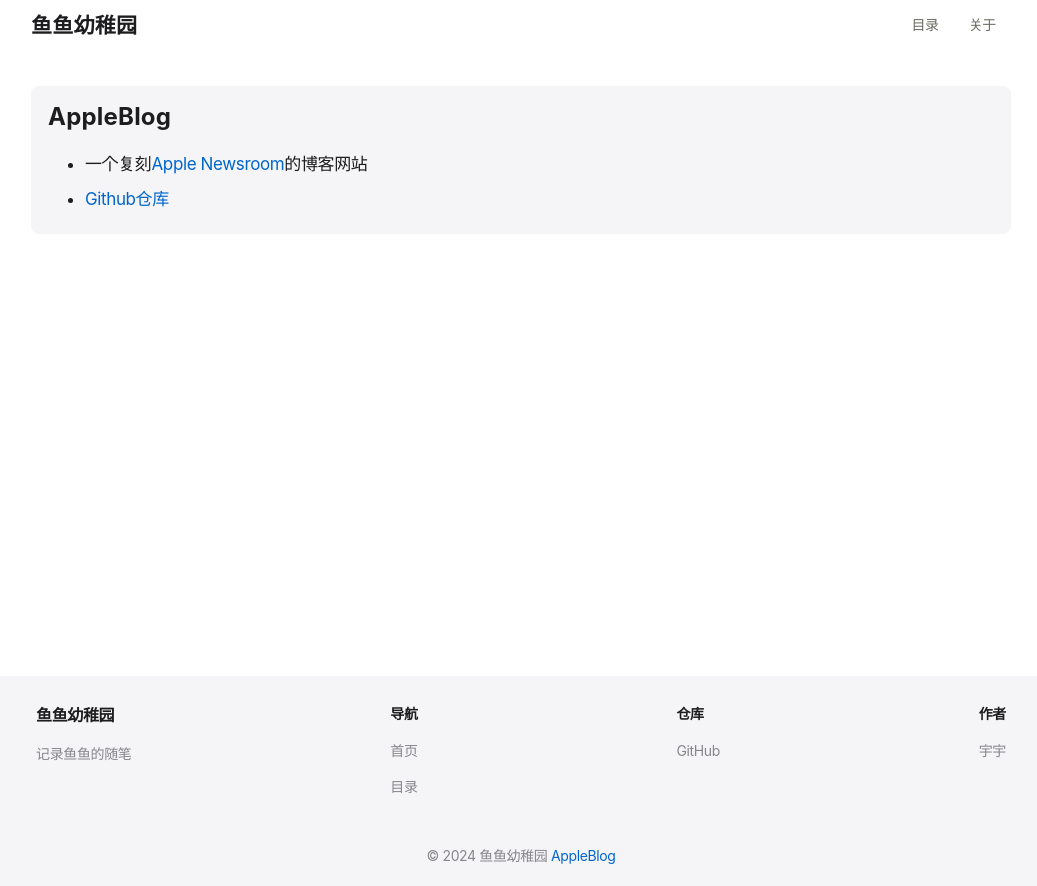
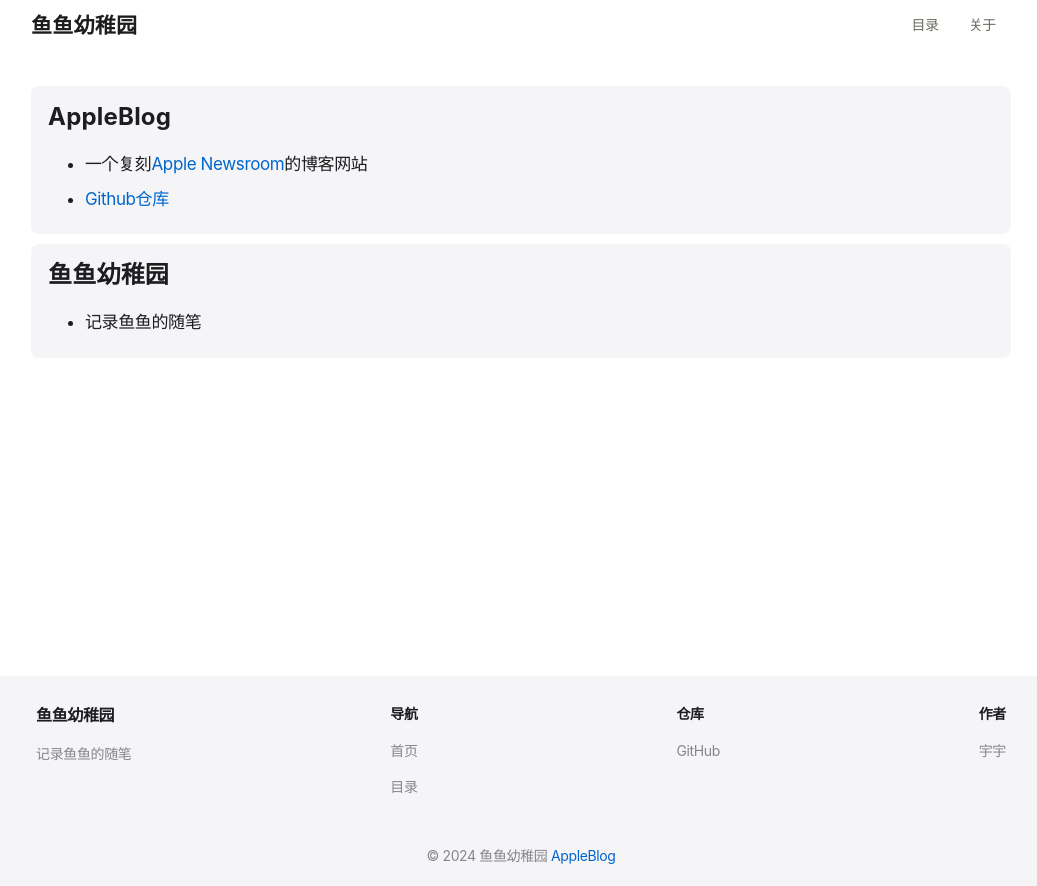
Before and after one commit to xieyumc/AppleBlog, an Astro site in the folder astro/: page /about in a window 1280 px wide. Shown: the whole page, without its empty margins (119-1156 px from the left). Built offline with nearby package versions, Linux system fonts and the light colour scheme; Astro itself is replaced by a stand-in of ours; no server answers.

```diff
--- a/astro/src/pages/about.astro
+++ b/astro/src/pages/about.astro
@@ -1,5 +1,8 @@
 ---
 import BaseLayout from "../layouts/BaseLayout.astro";
+import { config } from '../consts.js';
+export const SITE_TITLE = config.SITE_TITLE;
+export const SITE_DESCRIPTION = config.SITE_DESCRIPTION;
 ---
 
 <BaseLayout primaryTitle="关于">
@@ -15,16 +18,16 @@
         </div>
       </div>
 
-      <!--<div class="archive-tag">-->
-      <!--  <h2 class="tag-header">仓库链接</h2>-->
-      <!--  <div class="tag-post-list">-->
-      <!--    <ul>-->
-      <!--      <li>-->
-      <!--        <a href="https://github.com/xieyumc/AppleBlog" target="_blank">Github</a>-->
-      <!--      </li>-->
-      <!--    </ul>-->
-      <!--  </div>-->
-      <!--</div>-->
+      <div class="archive-tag">
+        <h2 class="tag-header">{SITE_TITLE}</h2>
+        <div class="tag-post-list">
+          <ul>
+            <li>
+              {SITE_DESCRIPTION}
+            </li>
+          </ul>
+        </div>
+      </div>
 
     </div>
   </section>
```
